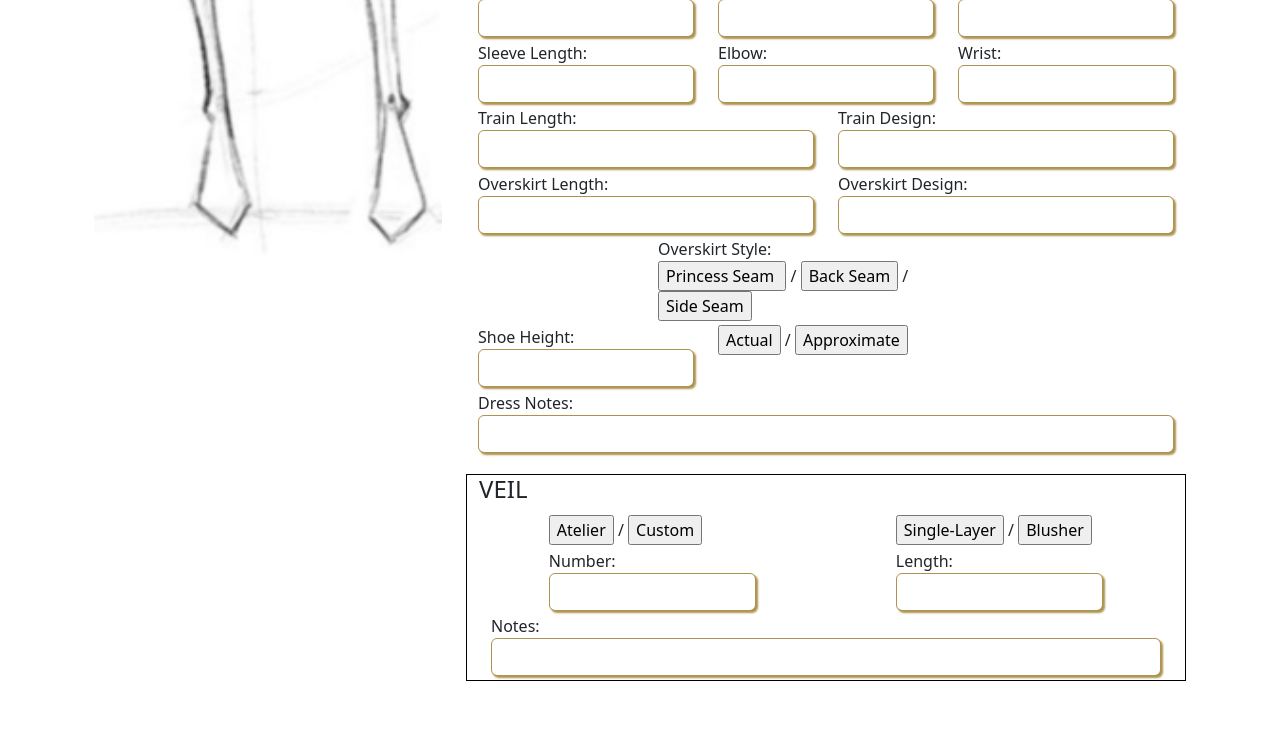
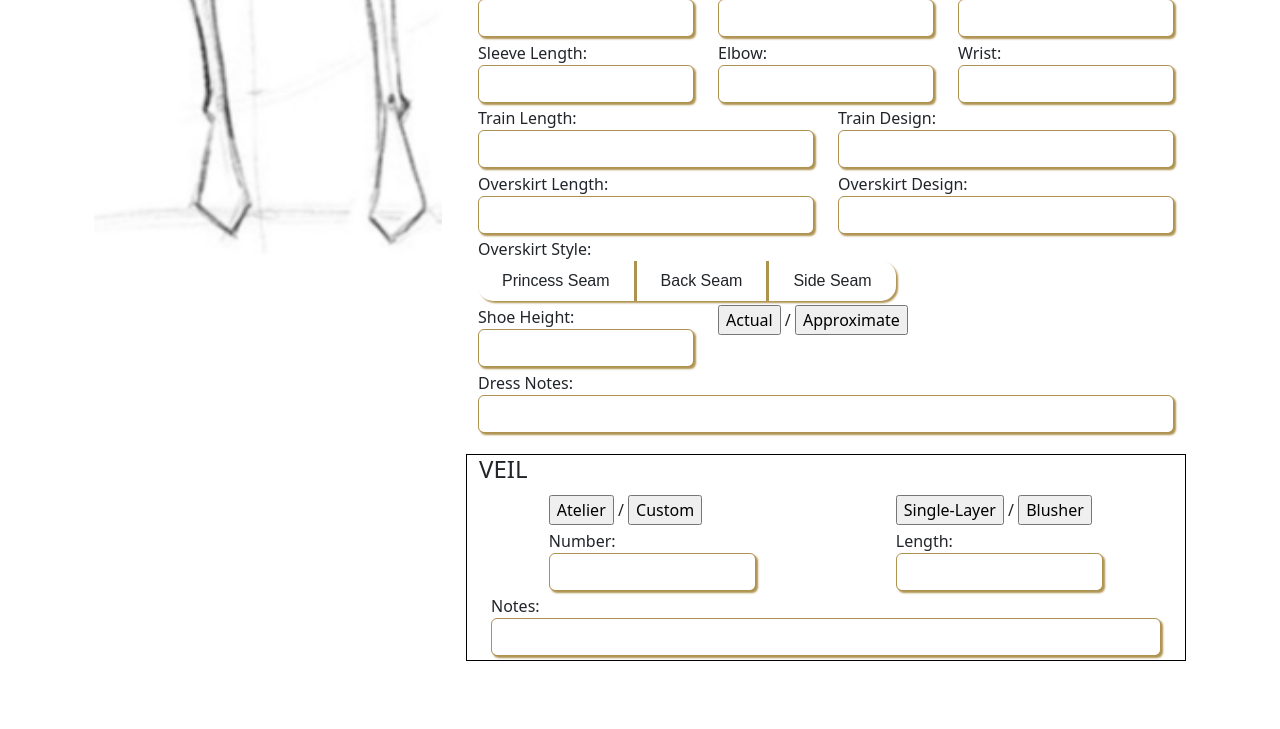
Before and after one commit to NoorMusheer/La_Donna_solo_project, a Flask app: page /new_order in a window 1280 px wide. Shown: the part 1198-1927 px from the top of the page. After the commit the page ends 1859 px from the top, so only its background shows below. Run offline with Flask 2, Linux system fonts and the light colour scheme.

Commit message:
last update tonight

```diff
--- a/La_Donna/flask_app/templates/order_add_test.html
+++ b/La_Donna/flask_app/templates/order_add_test.html
@@ -260,11 +260,16 @@
                             </div>
                         </div>
                         <div class="row order_form_row">
-                            <div class="col-6">
+                            <div class="col">
                                 <label for="" class="o_form_input">Overskirt Style: </label>
-                                <input type="button"  value="Princess Seam "> /
-                                <input type="button" value="Back Seam"> /
-                                <input type="button" value="Side Seam">
+                                <div class="radio">
+                                    <input class="radio__input" type="radio" value="princess_seam" name="overskirt" id="overskirt_ps">
+                                    <label class="radio__label " for="overskirt_ps">Princess Seam</label>
+                                    <input class="radio__input" type="radio" value="back_seam" name="overskirt" id="overskirt_bs">
+                                    <label class="radio__label" for="overskirt_bs">Back Seam</label>
+                                    <input class="radio__input" type="radio" value="side_seam" name="overskirt" id="overskirt_ss">
+                                    <label class="radio__label" for="overskirt_ss">Side Seam</label>
+                                </div>
                             </div>
                         </div>
                         <div class="row order_form_row">
```
